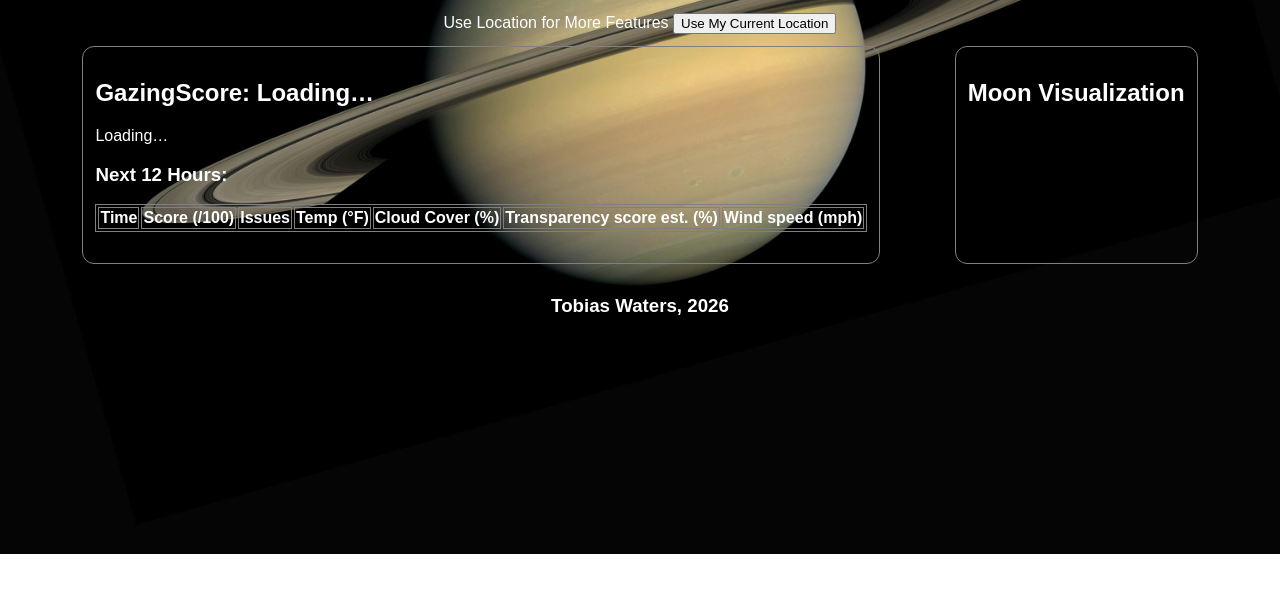
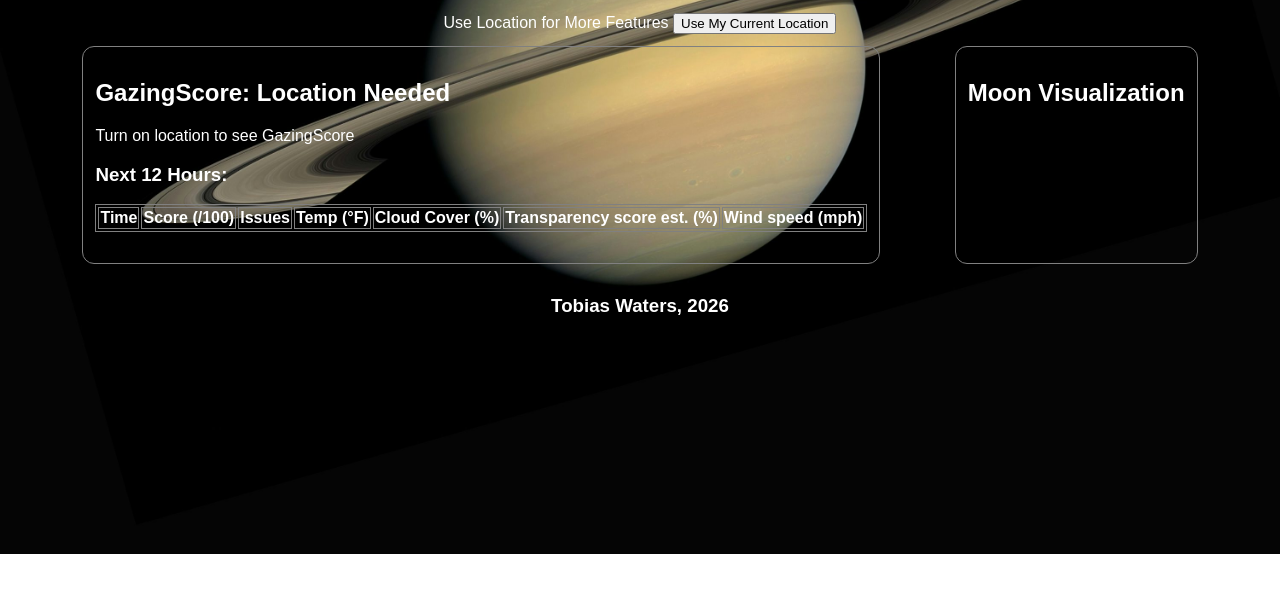
Before and after one commit to tjwaters33/starboard, a website with bundled scripts: page public/index.html in a window 1280 px wide. Shown: the part 188-780 px from the top of the page. Built offline with nearby package versions, Linux system fonts and the light colour scheme.

Commit message:
slight wording change

```diff
--- a/public/index.html
+++ b/public/index.html
@@ -24,8 +24,8 @@
 
 <div class = "flex">
   <div class="card">
-    <h2 id = "scoreHeader">GazingScore: Loading…</h2>
-    <div id="score">Loading…</div>
+    <h2 id = "scoreHeader">GazingScore: Location Needed</h2>
+    <div id="score">Turn on location to see GazingScore</div>
     <div>
       <h3>Next 12 Hours:</h3>
         <table id="scoreTable">
--- a/public/js/starfinder.js
+++ b/public/js/starfinder.js
@@ -24,5 +24,5 @@ if (loadState()) {
   runStarfinder();
 } else {
   const directions = document.getElementById("directions");
-  if (directions) directions.textContent = "Enable location on StarBoard page first.";
+  if (directions) directions.textContent = "Enable location on StarBoard page to see brightest objects and sky map.";
 }
```
